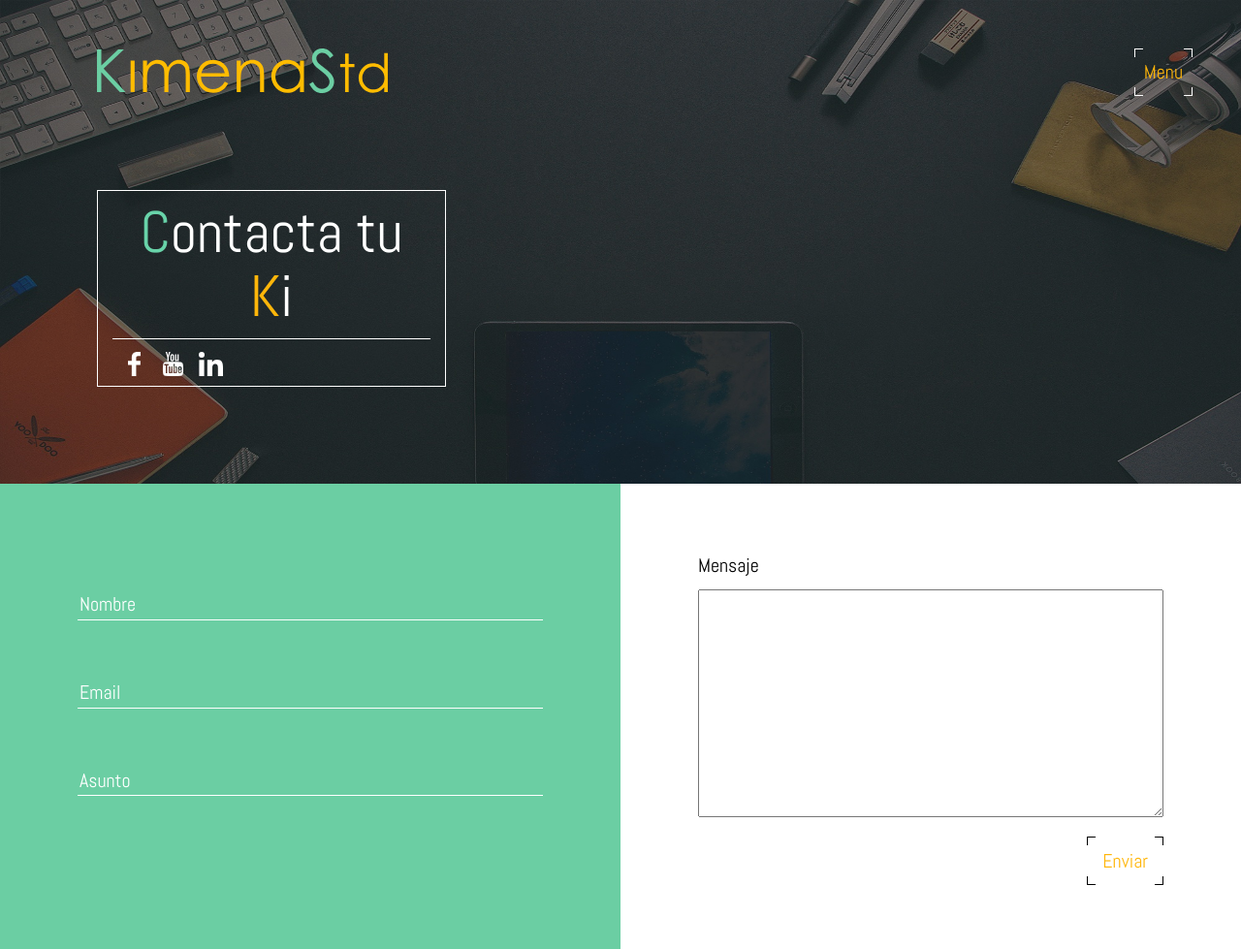
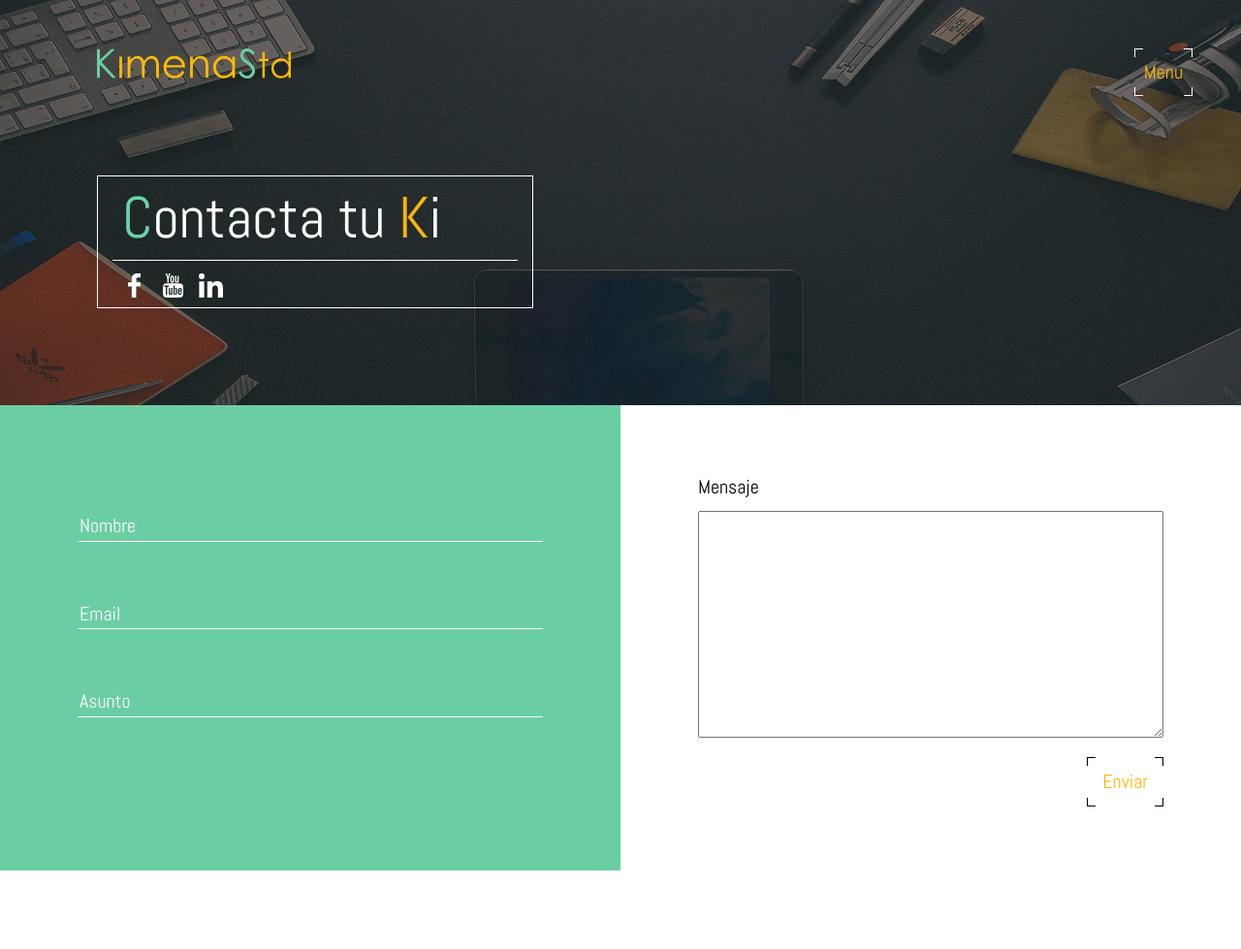
Before and after one commit to NI54Oficina/web-luis, a PHP site: page /contacto.php in a window 1280 px wide. Shown: the whole page at 97% size. After the commit the page ends 898 px from the top, so only its background shows below. Run offline with PHP 8.4, Linux system fonts and the light colour scheme; some libraries are stand-ins or nearby versions.

Commit message:
13:52 13-10-2016

```diff
--- a/contacto.php
+++ b/contacto.php
@@ -18,7 +18,7 @@
 
 
 
-<div class="col-lg-4 col-sm-10 col-md-4 col-xs-10 contact-box" >
+<div class="col-lg-5 col-sm-10 col-md-5 col-xs-10 contact-box" >
 
   <h2>
     <span>C</span>ontacta tu <span>K</span>i
--- a/css/stylesheet.css
+++ b/css/stylesheet.css
@@ -162,6 +162,10 @@ h1 span {
 section{
   padding: 50px !important;
 }
+
+.home{
+  height: 100%;
+}
 .header-home a {
   text-align: center;
   position: absolute;
@@ -190,9 +194,9 @@ section{
 }
 
 .footer-home{
-  /*position: absolute;
-  bottom: 0 ;
-  text-align: left;*/
+  position: absolute;
+  bottom: 50;
+  width: auto;
 }
 
 .footer-home a img{
@@ -206,6 +210,7 @@ section{
   background-image:url('../img/linea-textura-home.svg'),url('../img/simulacion-video.jpg');
   background-repeat:repeat,no-repeat;
   background-size:10%  , cover;
+  background-color: white;
 }
 
 
@@ -258,7 +263,7 @@ padding-left: 10%;
 /*********************** PORTFOLIO ********************/
 
 .portfolio-header .img-logo,.contact-header .img-logo {
-  width: 15em;
+  width: 10em;
   margin-bottom:100px;
 }
 
@@ -271,6 +276,7 @@ padding-left: 10%;
  }
 .portfolio-box h2 {
   color: white;
+  text-align: left !important;
 }
 
 .nav-porfolio li{
@@ -380,7 +386,7 @@ padding-left: 10%;
 .contact-box h2 , .portfolio-box h2{
   border-bottom: 1px solid white;
   font-size: 3em;
-  text-align: center;
+  text-align: left;
   padding:10px;
   margin: 0;
 }
--- a/portfolio.php
+++ b/portfolio.php
@@ -57,7 +57,7 @@
           <img class="to-show" src="img/test.png" alt="" />
         </div>
         <div class="col-lg-4 col-sm-12 col-md-4 col-xs-12 ">
-          <img src="img/test.png" alt="" />
+          <img class="to-show" src="img/test.png" alt="" />
         </div>
         <div class="col-lg-4 col-sm-12 col-md-4 col-xs-12 ">
           <img class="to-show" src="img/test.png" alt="" />
```
